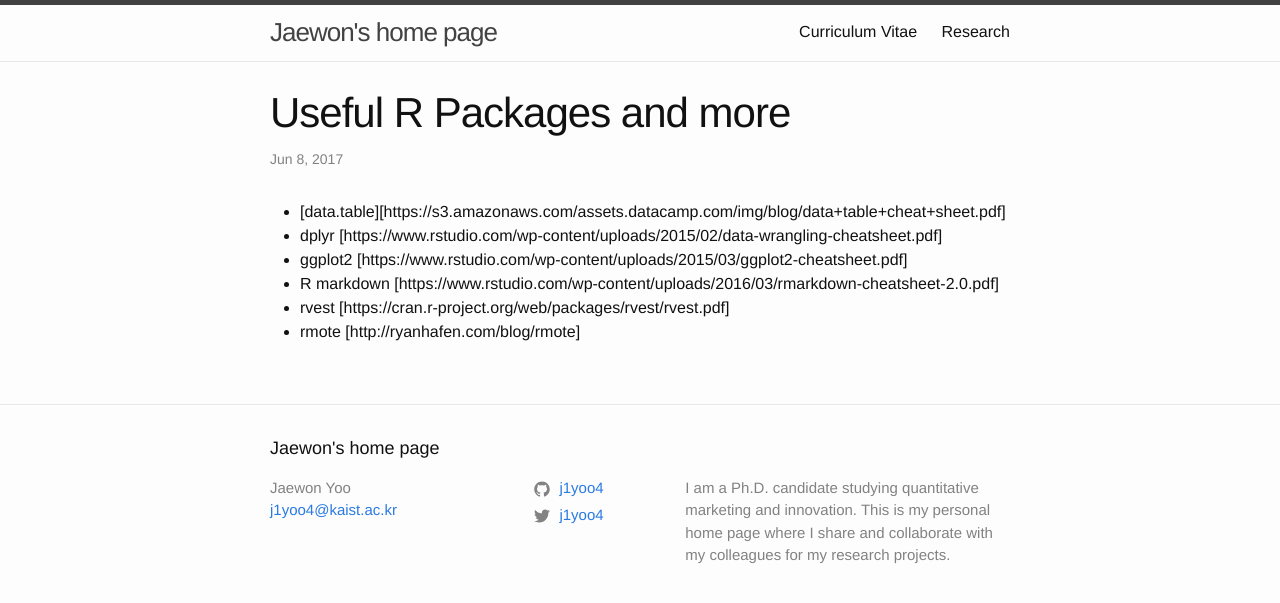
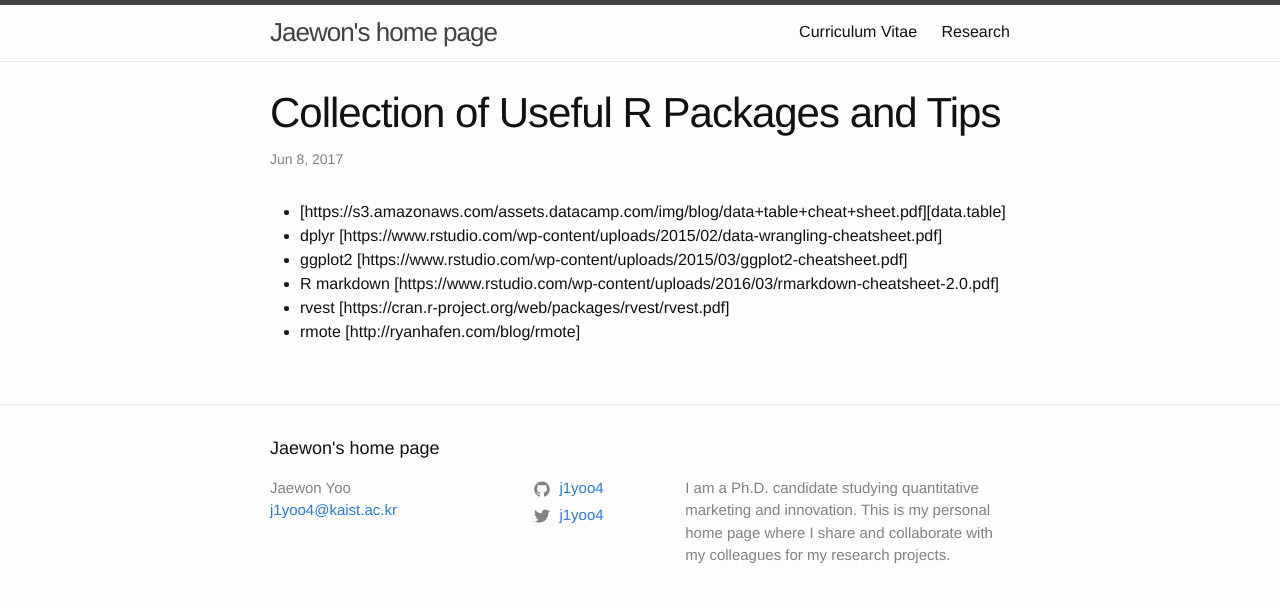
Before and after one commit to j1yoo/j1yoo.github.io, a Jekyll site: the page built from _posts/2017-06-08-useful_r_packages.md, in a window 1280 px wide. Shown: the top 603 px of the page. Built offline with Jekyll 4.4.1, drawn with Linux system fonts in a browser that asks for light colours.

Commit message:
Create 2017-06-08-useful_r_packages.md

```diff
--- a/_posts/2017-06-08-useful_r_packages.md
+++ b/_posts/2017-06-08-useful_r_packages.md
@@ -1,10 +1,10 @@
 ---
 layout: post
-title: "Useful R Packages and more"
+title: "Collection of Useful R Packages and Tips"
 categories: misc
 ---
 
-* [data.table][https://s3.amazonaws.com/assets.datacamp.com/img/blog/data+table+cheat+sheet.pdf]
+* [https://s3.amazonaws.com/assets.datacamp.com/img/blog/data+table+cheat+sheet.pdf][data.table]
 * dplyr [https://www.rstudio.com/wp-content/uploads/2015/02/data-wrangling-cheatsheet.pdf]
 * ggplot2 [https://www.rstudio.com/wp-content/uploads/2015/03/ggplot2-cheatsheet.pdf]
 * R markdown [https://www.rstudio.com/wp-content/uploads/2016/03/rmarkdown-cheatsheet-2.0.pdf]
```
